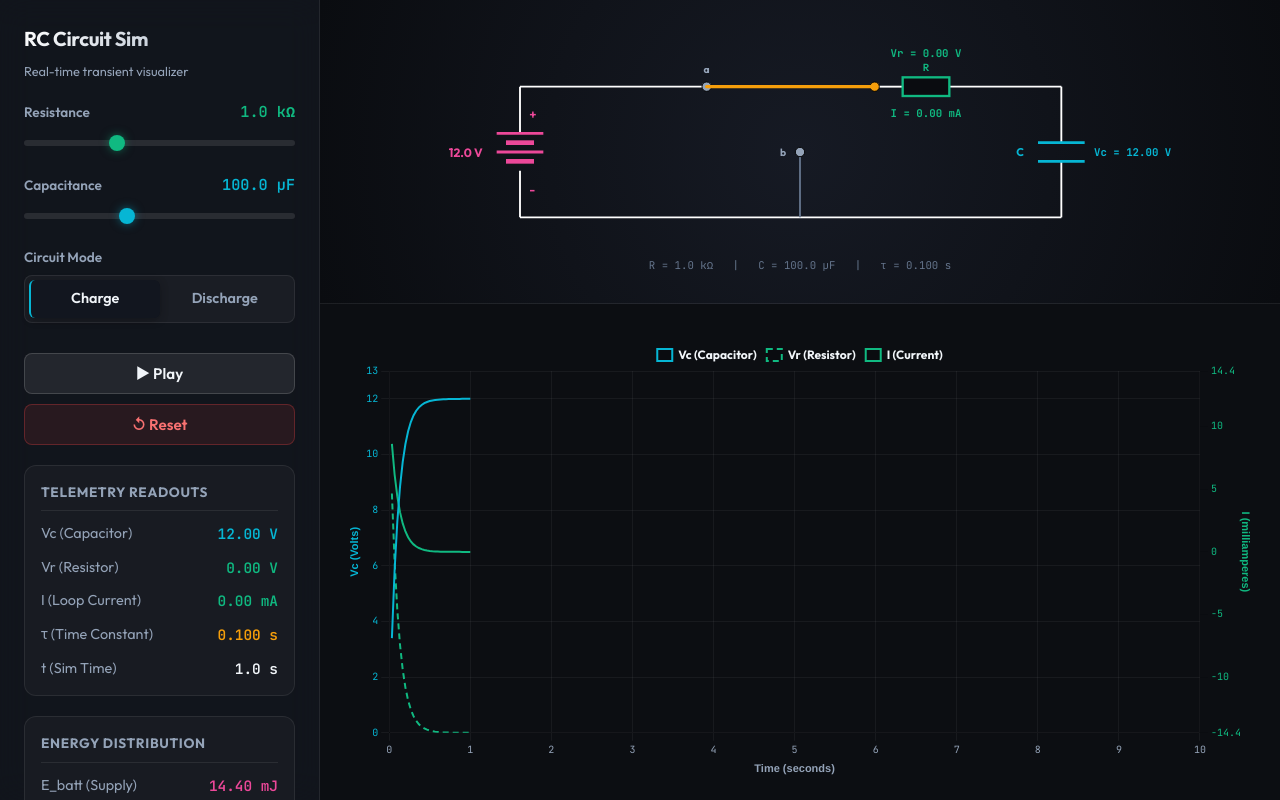
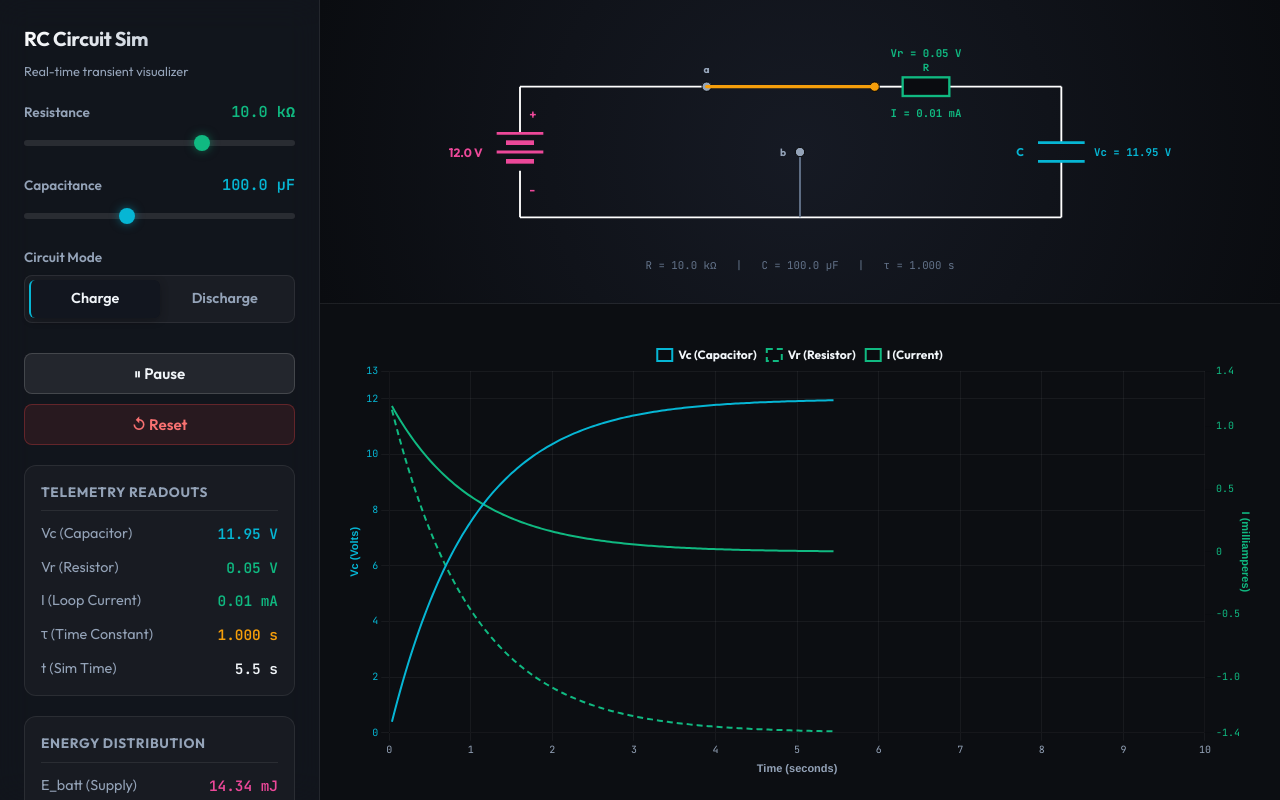
Before and after one commit to hendersonh/rc-circuit, a React (Vite) app in the folder web-sim/: page / in a window 1280 px wide. Built offline with nearby package versions, Linux system fonts and the light colour scheme.

Commit message:
chore: change default resistor startup value to 10k ohms

```diff
--- a/web-sim/src/App.tsx
+++ b/web-sim/src/App.tsx
@@ -28,7 +28,7 @@ const mapLogToSlider = (value: number, vmin: number, vmax: number): number => {
 
 export const App: React.FC = () => {
   // Instantiating the PhysicsEngine in a mutable ref so it persists across renders
-  const physicsRef = useRef(new PhysicsEngine(1000, 100e-6));
+  const physicsRef = useRef(new PhysicsEngine(10000.0, 100e-6));
   const physics = physicsRef.current;
 
   // ── States ──
```
